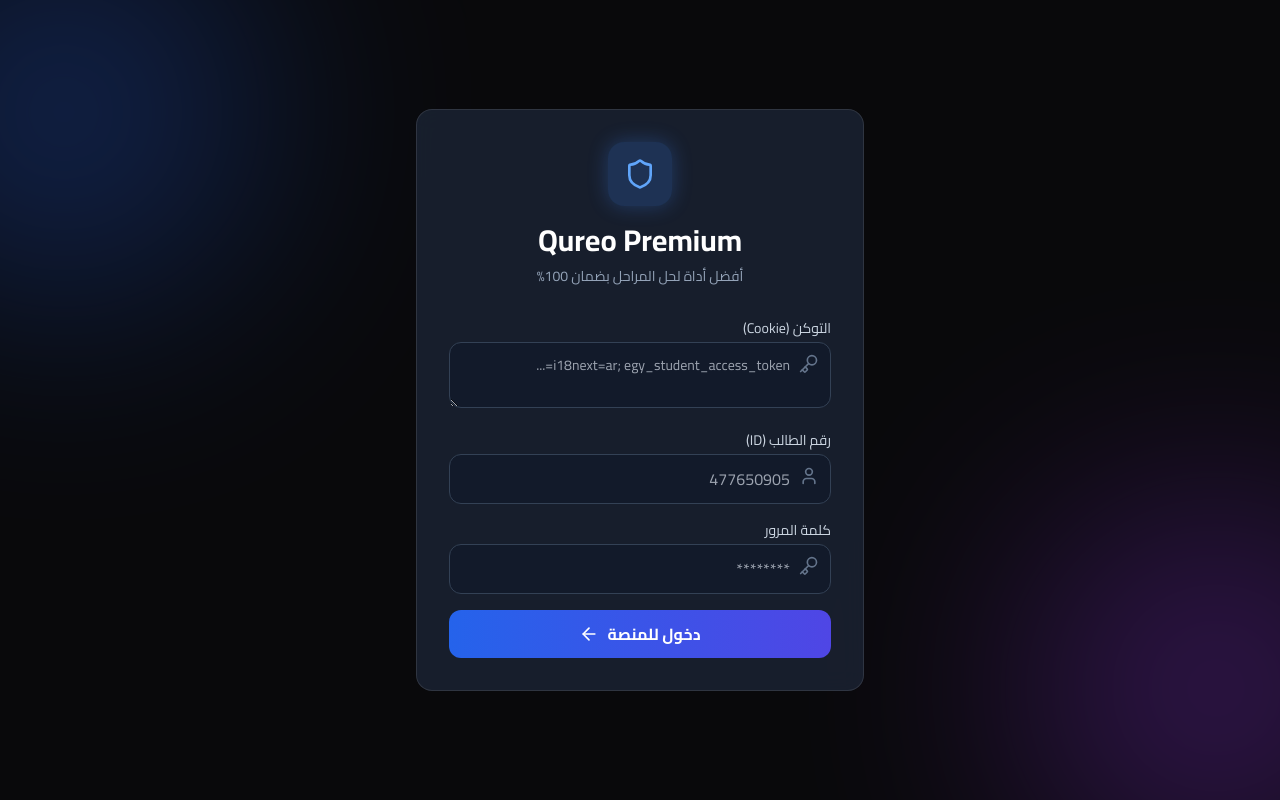
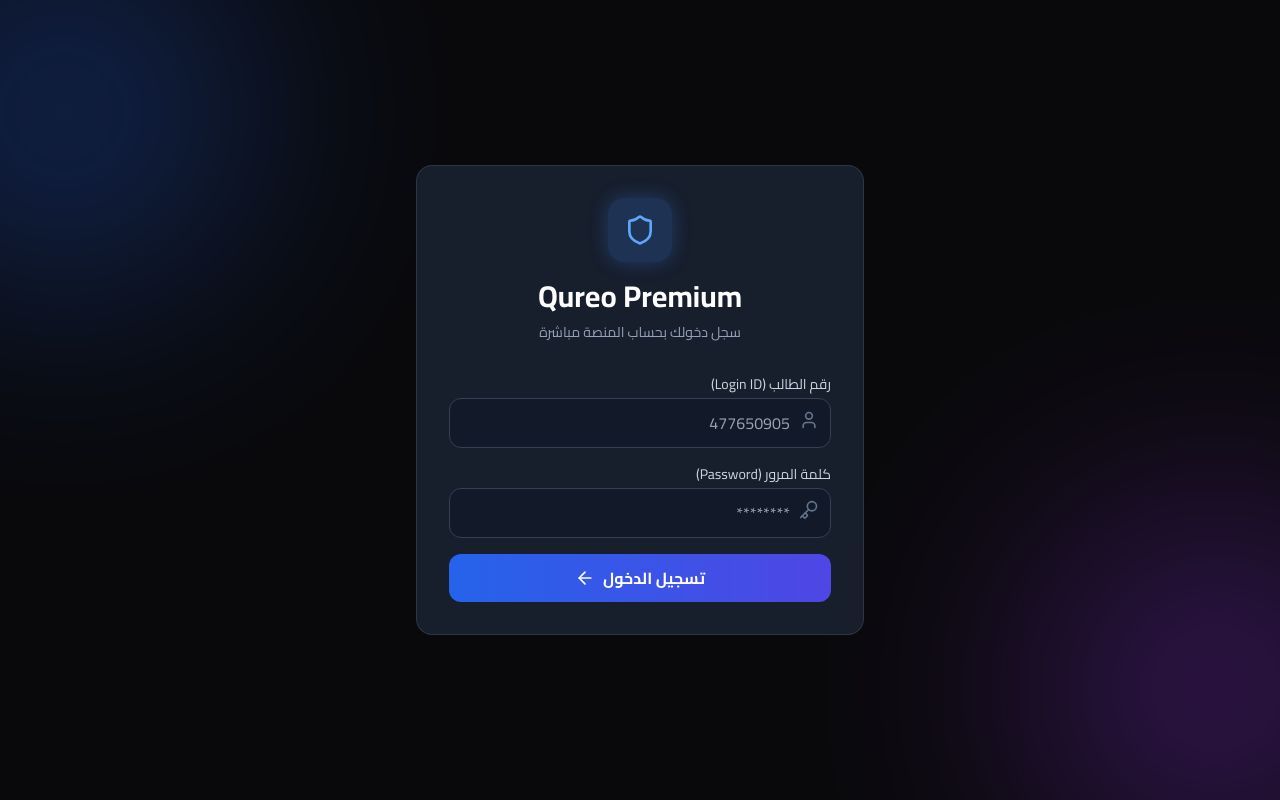
Before and after one commit to omar0alsher-coder/qureo_app, a Python web app: template templates/index.html in a window 1280 px wide. Run offline with Jinja, Linux system fonts and the light colour scheme; the template is opened without the code that fills it, so the values that code supplies are empty; some libraries are stand-ins or nearby versions.

Commit message:
Feature: Direct Login with ID and Password

```diff
--- a/templates/index.html
+++ b/templates/index.html
@@ -3,7 +3,7 @@
 <head>
     <meta charset="UTF-8">
     <meta name="viewport" content="width=device-width, initial-scale=1.0">
-    <title>Qureo Premium Dashboard</title>
+    <title>Qureo Premium</title>
     <script src="https://cdn.tailwindcss.com"></script>
     <script src="https://unpkg.com/lucide@latest"></script>
     <link href="https://fonts.googleapis.com/css2?family=Cairo:wght@400;600;700;900&display=swap" rel="stylesheet">
@@ -15,13 +15,8 @@
         .chapter-card:hover { transform: translateY(-5px) scale(1.02); box-shadow: 0 10px 25px -5px rgba(0, 0, 0, 0.5); z-index: 10; }
         #logTerminal { font-family: monospace; direction: ltr; text-align: left; font-size: 13px; line-height: 1.6; }
         #logTerminal div { border-bottom: 1px solid #1e293b; padding: 2px 0; }
-        ::-webkit-scrollbar { width: 8px; }
-        ::-webkit-scrollbar-track { background: #0f172a; }
-        ::-webkit-scrollbar-thumb { background: #334155; border-radius: 4px; }
         .log-header { color: #c084fc; font-weight: bold; margin-top: 8px; border-top: 1px solid #334155; padding-top: 5px; }
         .log-info { color: #60a5fa; }
-        .log-q { color: #fbbf24; }
-        .log-a { color: #34d399; }
         .log-success { color: #10b981; font-weight: bold; }
         .log-error { color: #f87171; font-weight: bold; }
         .log-warn { color: #facc15; }
@@ -32,7 +27,8 @@
     <script>
         function initIcons() { lucide.createIcons(); }
         const app = document.getElementById('app');
-        let currentCookies = '';
+        let currentId = '';
+        let currentPwd = '';
         let chaptersData = [];
 
         function renderLogin(errorMsg = '') {
@@ -46,33 +42,26 @@
                                 <i data-lucide="shield" class="w-8 h-8 text-blue-400"></i>
                             </div>
                             <h1 class="text-3xl font-bold text-white mb-2">Qureo Premium</h1>
-                            <p class="text-slate-400 text-sm">أفضل أداة لحل المراحل بضمان 100%</p>
+                            <p class="text-slate-400 text-sm">سجل دخولك بحساب المنصة مباشرة</p>
                         </div>
                         ${errorMsg ? `<div class="bg-red-500/10 border border-red-500/50 text-red-400 p-3 rounded-lg mb-4 text-sm text-center">${errorMsg}</div>` : ''}
                         <div class="space-y-4">
                             <div>
-                                <label class="block text-sm font-medium text-slate-300 mb-1">التوكن (Cookie)</label>
-                                <div class="relative">
-                                    <i data-lucide="key" class="absolute right-3 top-3 w-5 h-5 text-slate-500"></i>
-                                    <textarea id="cookieInput" rows="2" class="w-full bg-slate-900/50 border border-slate-700 rounded-xl py-3 pr-10 pl-4 text-white focus:outline-none focus:border-blue-500 transition-colors text-sm" placeholder="i18next=ar; egy_student_access_token=..."></textarea>
-                                </div>
-                            </div>
-                            <div>
-                                <label class="block text-sm font-medium text-slate-300 mb-1">رقم الطالب (ID)</label>
+                                <label class="block text-sm font-medium text-slate-300 mb-1">رقم الطالب (Login ID)</label>
                                 <div class="relative">
                                     <i data-lucide="user" class="absolute right-3 top-3 w-5 h-5 text-slate-500"></i>
                                     <input type="text" id="studentId" class="w-full bg-slate-900/50 border border-slate-700 rounded-xl py-3 pr-10 pl-4 text-white focus:outline-none focus:border-blue-500 transition-colors" placeholder="477650905" />
                                 </div>
                             </div>
                             <div>
-                                <label class="block text-sm font-medium text-slate-300 mb-1">كلمة المرور</label>
+                                <label class="block text-sm font-medium text-slate-300 mb-1">كلمة المرور (Password)</label>
                                 <div class="relative">
                                     <i data-lucide="key" class="absolute right-3 top-3 w-5 h-5 text-slate-500"></i>
                                     <input type="password" id="password" class="w-full bg-slate-900/50 border border-slate-700 rounded-xl py-3 pr-10 pl-4 text-white focus:outline-none focus:border-blue-500 transition-colors" placeholder="********" />
                                 </div>
                             </div>
                             <button id="loginBtn" class="w-full bg-gradient-to-r from-blue-600 to-indigo-600 hover:from-blue-500 hover:to-indigo-500 text-white font-bold py-3 rounded-xl transition-all flex justify-center items-center gap-2 mt-6">
-                                <span>دخول للمنصة</span>
+                                <span>تسجيل الدخول</span>
                                 <i data-lucide="arrow-left" class="w-5 h-5"></i>
                             </button>
                         </div>
@@ -81,17 +70,17 @@
             `;
             initIcons();
             document.getElementById('loginBtn').addEventListener('click', async () => {
-                const cookies = document.getElementById('cookieInput').value;
                 const id = document.getElementById('studentId').value;
-                if(!cookies || !id) { renderLogin("الرجاء إدخال التوكن ورقم الطالب"); return; }
+                const pwd = document.getElementById('password').value;
+                if(!id || !pwd) { renderLogin("الرجاء إدخال رقم الطالب وكلمة المرور"); return; }
                 const btn = document.getElementById('loginBtn');
                 btn.innerHTML = `<i data-lucide="loader-2" class="w-5 h-5 animate-spin"></i><span>جاري الدخول...</span>`;
                 initIcons();
                 try {
-                    const res = await fetch('/api/status', { method: 'POST', headers: {'Content-Type': 'application/json'}, body: JSON.stringify({cookies}) });
+                    const res = await fetch('/api/status', { method: 'POST', headers: {'Content-Type': 'application/json'}, body: JSON.stringify({student_id: id, password: pwd}) });
                     const data = await res.json();
                     if(!res.ok) throw new Error(data.error || "فشل الاتصال");
-                    currentCookies = cookies; chaptersData = data.chapters; renderDashboard(data);
+                    currentId = id; currentPwd = pwd; chaptersData = data.chapters; renderDashboard(data);
                 } catch(e) { renderLogin(e.message); }
             });
         }
@@ -120,7 +109,6 @@
                             <div><h2 class="text-2xl font-bold text-white mb-1">المراحل</h2><p class="text-sm text-slate-400">أكمل جميع المراحل (1 - 42) بضمان 100%</p></div>
                             <div class="flex flex-wrap gap-3 w-full md:w-auto">
                                 <button id="toggleLogsBtn" class="flex-1 md:flex-none px-6 py-2.5 bg-slate-800 hover:bg-slate-700 text-white font-semibold rounded-xl border border-slate-700 flex items-center justify-center gap-2"><i data-lucide="terminal" class="w-5 h-5"></i> <span>السجل</span></button>
-                                <button id="makePerfectBtn" class="flex-1 md:flex-none px-6 py-2.5 bg-gradient-to-r from-purple-600 to-pink-600 hover:from-purple-500 hover:to-pink-500 text-white font-bold rounded-xl shadow-lg shadow-purple-900/20 flex items-center justify-center gap-2"><i data-lucide="crown" class="w-5 h-5"></i> <span>اجعل الكل PERFECT</span></button>
                                 <button id="solveAllBtn" class="flex-1 md:flex-none px-6 py-2.5 bg-gradient-to-r from-emerald-600 to-teal-600 hover:from-emerald-500 hover:to-teal-500 text-white font-bold rounded-xl shadow-lg shadow-emerald-900/20 flex items-center justify-center gap-2"><i data-lucide="play" class="w-5 h-5 fill-current"></i> <span>حل الكل (1-42)</span></button>
                             </div>
                         </div>
@@ -156,19 +144,14 @@
                 grid.appendChild(div);
             });
             initIcons();
-            document.getElementById('logoutBtn').addEventListener('click', () => { currentCookies = ''; chaptersData = []; renderLogin(); });
+            document.getElementById('logoutBtn').addEventListener('click', () => { currentId = ''; currentPwd = ''; chaptersData = []; renderLogin(); });
             const logsContainer = document.getElementById('logsContainer');
             document.getElementById('toggleLogsBtn').addEventListener('click', () => { logsContainer.classList.toggle('hidden'); logsContainer.classList.toggle('flex'); });
             document.getElementById('closeLogsBtn').addEventListener('click', () => { logsContainer.classList.add('hidden'); logsContainer.classList.remove('flex'); });
-            document.getElementById('makePerfectBtn').addEventListener('click', () => {
-                if(!window.confirm("هيتم إعادة حل كل المراحل اللي مش PERFECT. متأكد؟")) return;
-                logsContainer.classList.remove('hidden'); logsContainer.classList.add('flex');
-                streamResponse(`/api/solve_all?mode=perfect&cookies=${encodeURIComponent(currentCookies)}`);
-            });
             document.getElementById('solveAllBtn').addEventListener('click', () => {
                 if(!window.confirm("هل أنت متأكد من حل جميع المراحل 1-42؟")) return;
                 logsContainer.classList.remove('hidden'); logsContainer.classList.add('flex');
-                streamResponse(`/api/solve_all?mode=all&cookies=${encodeURIComponent(currentCookies)}`);
+                streamResponse(`/api/solve_all?student_id=${encodeURIComponent(currentId)}&password=${encodeURIComponent(currentPwd)}`);
             });
         }
 
@@ -197,11 +180,11 @@
         function solveOne(chapId) {
             const logsContainer = document.getElementById('logsContainer');
             logsContainer.classList.remove('hidden'); logsContainer.classList.add('flex');
-            streamResponse(`/api/solve_one?cookies=${encodeURIComponent(currentCookies)}&chapter_id=${chapId}`);
+            streamResponse(`/api/solve_one?student_id=${encodeURIComponent(currentId)}&password=${encodeURIComponent(currentPwd)}&chapter_id=${chapId}`);
         }
 
         async function refreshData() {
-            const res = await fetch('/api/status', { method: 'POST', headers: {'Content-Type': 'application/json'}, body: JSON.stringify({cookies: currentCookies}) });
+            const res = await fetch('/api/status', { method: 'POST', headers: {'Content-Type': 'application/json'}, body: JSON.stringify({student_id: currentId, password: currentPwd}) });
             const data = await res.json();
             if(res.ok) { chaptersData = data.chapters; document.getElementById('totalDiamonds').innerText = data.total_diamonds; renderDashboard(data); }
         }
```
Also changed, not shown: app.py (+49 -20 lines).
